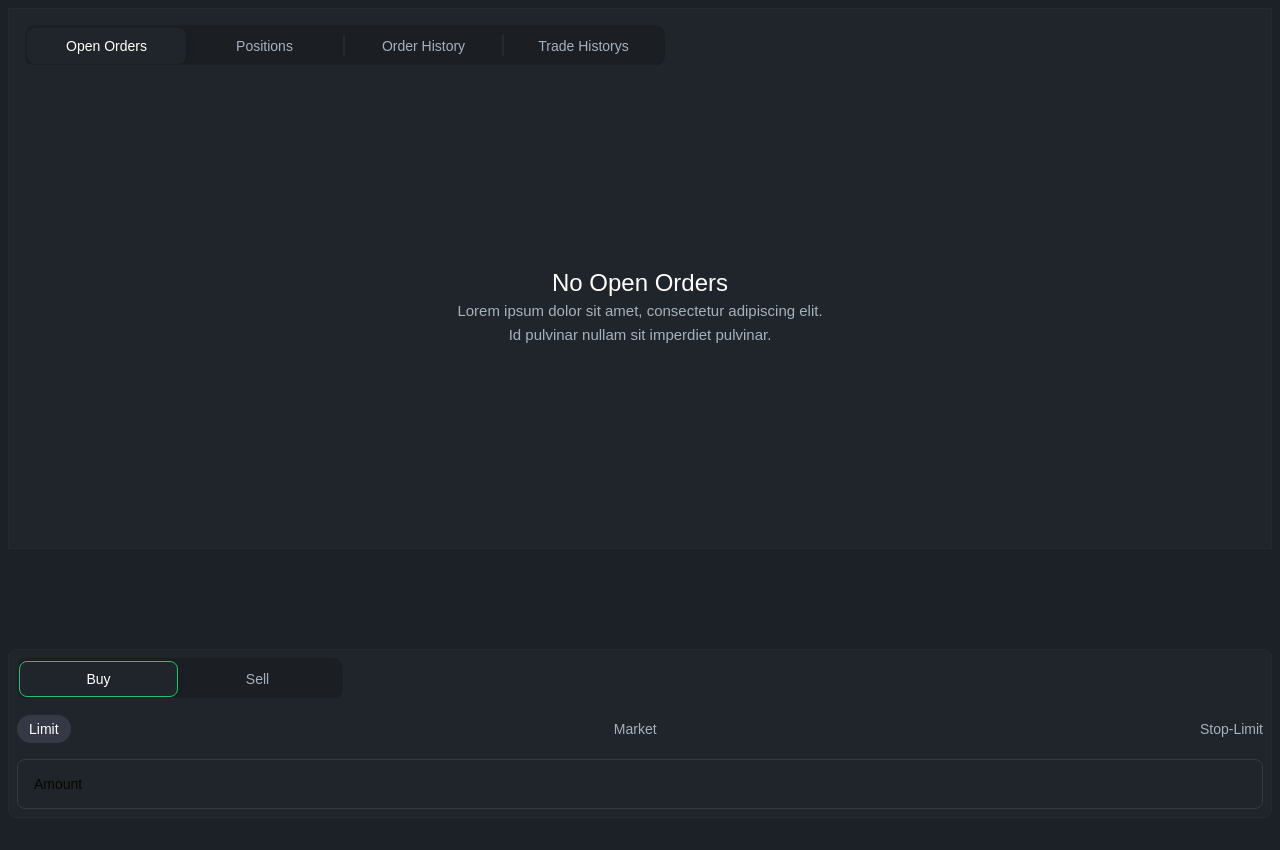
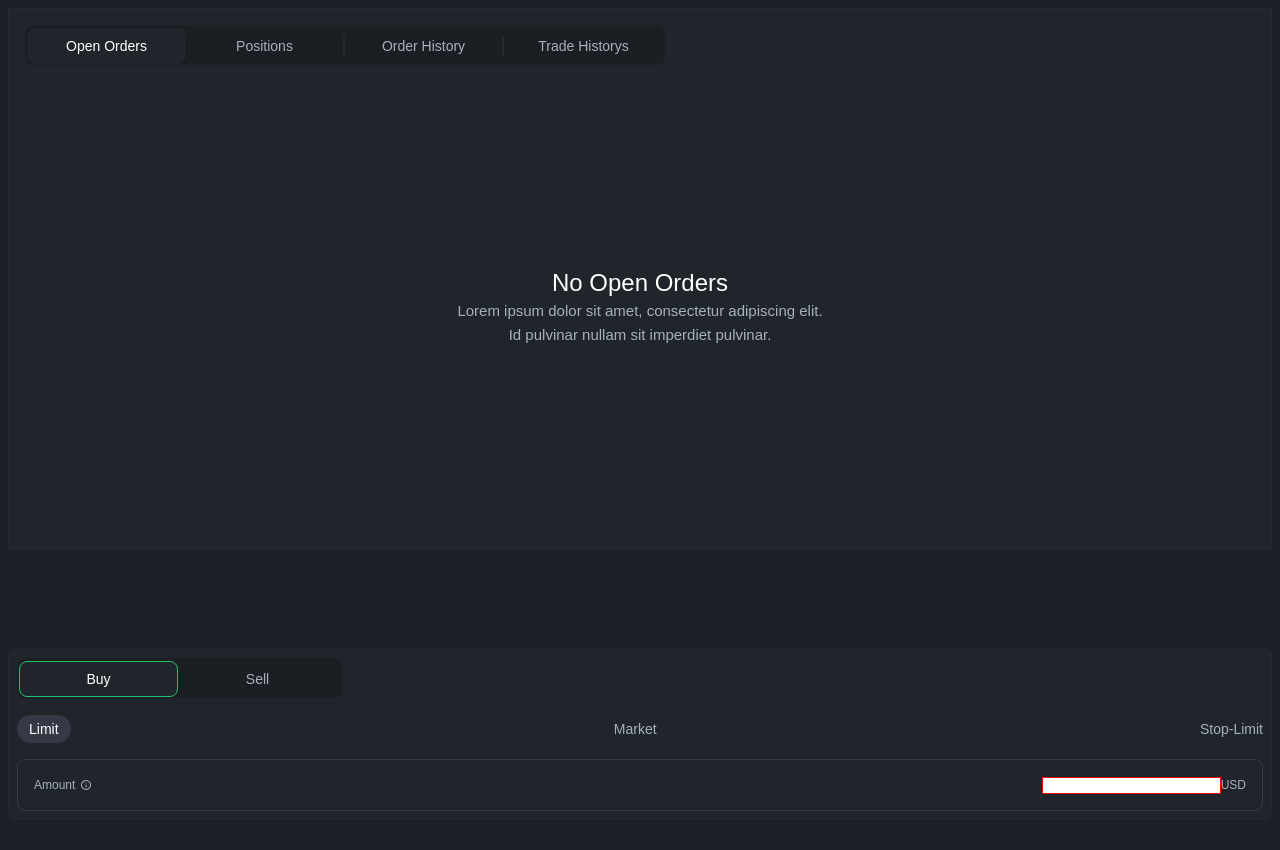
Before and after one commit to goodness065/raven-assessment, a React (Vite) app: page / in a window 1280 px wide. Shown: the top 850 px of the page. Built offline with nearby package versions, Linux system fonts and the light colour scheme.

Commit message:
working on the buy and sell component

```diff
--- a/src/components/input/TextInput.jsx
+++ b/src/components/input/TextInput.jsx
@@ -2,16 +2,19 @@
 import "./style/text-input.css";
 
 // icon
-// import { info } from "../../assets/icons/info.svg";
+import info from "../../assets/icons/info.svg";
 
 const TextInput = () => {
   return (
     <div className="text-input-container">
-      <div>
+      <div className="text-input-container__label-container">
         <p>Amount</p>
-        {/* <img src={info} alt="info" /> */}
+        <img src={info} alt="info" />
       </div>
-      <div></div>
+      <div className="text-input-container__input-container">
+        <input />
+        <p>USD</p>
+      </div>
     </div>
   );
 };
--- a/src/components/input/style/text-input.css
+++ b/src/components/input/style/text-input.css
@@ -5,7 +5,34 @@
   display: flex;
   justify-content: space-between;
   align-items: center;
+  width: 100%;
 }
 
-/* .text-input-container > div {
-} */
+.text-input-container p {
+  color: var(--secondary-black-tint-3);
+  font-size: 12px;
+  font-weight: 500;
+  line-height: 24px;
+}
+
+.text-input-container img {
+  margin-left: 5px;
+}
+
+.text-input-container > div {
+  display: flex;
+  align-items: center;
+}
+
+.text-input-container__label-container {
+  justify-content: flex-start;
+}
+
+.text-input-container__input-container {
+  justify-content: flex-end;
+}
+
+.text-input-container__input-container input{
+    width: 100%;
+    border: 1px solid red;
+}
```
